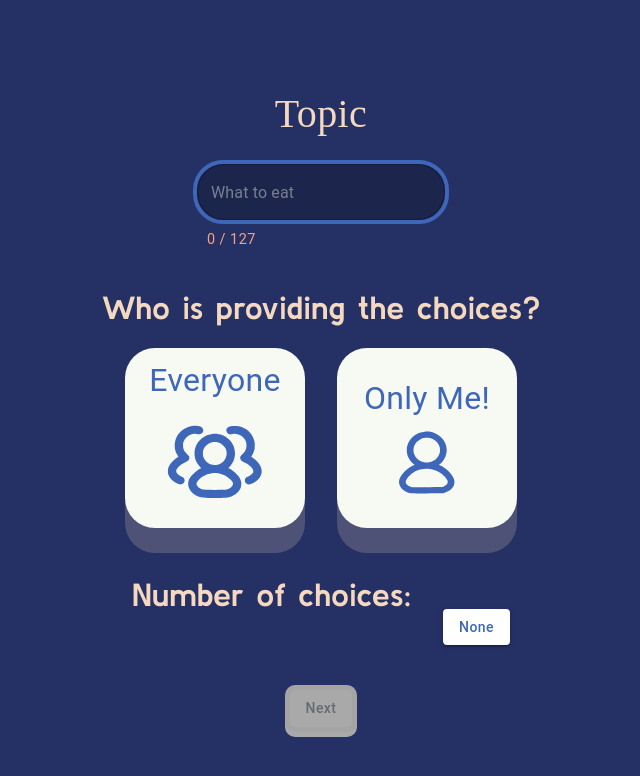
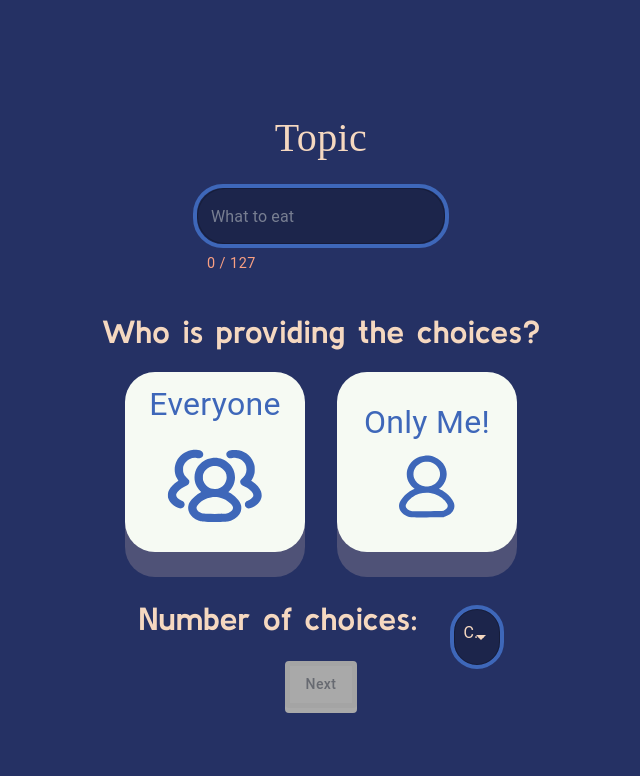
Before and after one commit to cynthiawang4/golden-ratio, a React (Vite) app: page /host in a window 1280 px wide. Shown: the top 776 px of the page, without its empty margins (319-959 px from the left). Built offline with nearby package versions, Linux system fonts and the light colour scheme; no server answers; a web font is replaced by a local one.

Commit message:
host page actually looks good now

```diff
--- a/src/pages/host/HostPage.module.css
+++ b/src/pages/host/HostPage.module.css
@@ -28,7 +28,7 @@
 .nextContainer {
   display: flex;
   justify-content: center;
-  margin-top: 1.5rem;
+  margin-top: -1.5rem;
 }
 
 .topicContainer {
--- a/src/pages/host/HostPage.tsx
+++ b/src/pages/host/HostPage.tsx
@@ -1,4 +1,4 @@
-import { Menu, MenuItem, Button, TextField, Typography } from "@mui/material";
+import { FormControl, InputLabel, Select, Menu, MenuItem, Button, TextField, Typography } from "@mui/material";
 import styles from "./HostPage.module.css";
 import { useId, useEffect, useState } from "react";
 import EveryoneIcon from "../../images/everyone.svg?react";
@@ -11,22 +11,17 @@ const MAX_TOPIC_LENGTH = 127;
 export default function HostPage() {
   const navigate = useNavigate();
   const [textInput, setTextInput] = useState<string>("");
-  const [selectedMode, setSelectedMode] = useState<
-    "everyone" | "onlyMe" | null
-  >(null);
+  const [selectedMode, setSelectedMode] = useState<"everyone" | "onlyMe" | null>(null);
   const id = useId();
 
   //dropdown?
-  const [anchorEl, setAnchorEl] = useState(null);
-  const open = Boolean(anchorEl);
+  const [choice, setChoice] = useState('');
 
-  const handleClick = (event) => {
-    setAnchorEl(event.currentTarget); // Sets the button as the anchor
+  // 2. Create the handler to update the state
+  const handleChange = (event) => {
+    setChoice(event.target.value);
   };
 
-  const handleClose = () => {
-    setAnchorEl(null);
-  };
 
   // restore topic after OAuth redirect if present
   useEffect(() => {
@@ -67,13 +62,7 @@ export default function HostPage() {
         .single();
       if (error) throw error;
       const pollId = (data as any).id as string;
-      navigate(`/confirmation`, {
-        state: {
-          topic: textInput || "Untitled",
-          roomId: pollId,
-          mode: selectedMode,
-        },
-      });
+      navigate(`/confirmation`, { state: { topic: textInput || "Untitled", roomId: pollId, mode: selectedMode } });
     } catch (e) {
       console.error("Failed to create poll", e);
     }
@@ -122,37 +111,26 @@ export default function HostPage() {
             </p>
           </div>
           <div>
-            <Button variant="contained" onClick={handleClick}>
-              None
-            </Button>
-            <Menu className={styles.dropdownItems}
-              anchorEl={anchorEl}
-              open={open}
-              onClose={handleClose}
-              anchorOrigin={{
-                vertical: 'bottom',
-                horizontal: 'right',
-              }}
-              transformOrigin={{
-                vertical: 'top',
-                horizontal: 'right',
-              }}
-              slotProps={{
-                paper: {
-                  className: styles.dropdownMenu
-                }
-              }}
-            >
-              <MenuItem onClick={handleClose}>1</MenuItem>
-              <MenuItem onClick={handleClose}>2</MenuItem>
-              <MenuItem onClick={handleClose}>3</MenuItem>
-              <MenuItem onClick={handleClose}>4</MenuItem>
-              <MenuItem onClick={handleClose}>5</MenuItem>
-            </Menu>
+            <FormControl fullWidth>
+              <InputLabel id="demo-simple-select-label">Choice</InputLabel>
+              <Select
+                labelId="simple-select-label"
+                id="simple-select"
+                label="Choice"
+                value={choice}
+                onChange={handleChange}
+              >
+                <MenuItem value={1}>1</MenuItem>
+                <MenuItem value={2}>2</MenuItem>
+                <MenuItem value={3}>3</MenuItem>
+                <MenuItem value={4}>4</MenuItem>
+                <MenuItem value={5}>5</MenuItem>
+              </Select>
+            </FormControl>
           </div>
         </div>
       <div className={styles.nextContainer}>
-        <Button onClick={handleNext} variant="primary" disabled={!selectedMode}>
+        <Button onClick={handleNext} variant="contained" disabled={!selectedMode}>
           Next
         </Button>
       </div>
```
